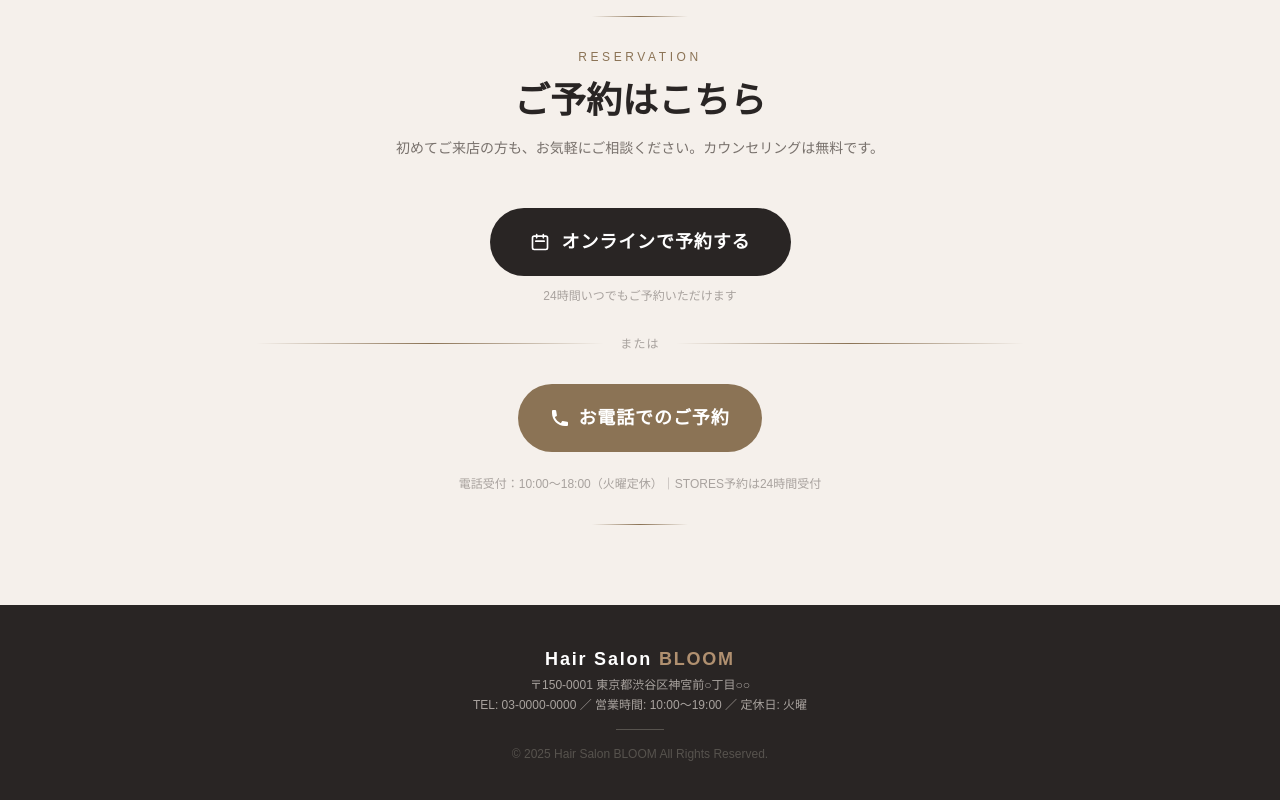
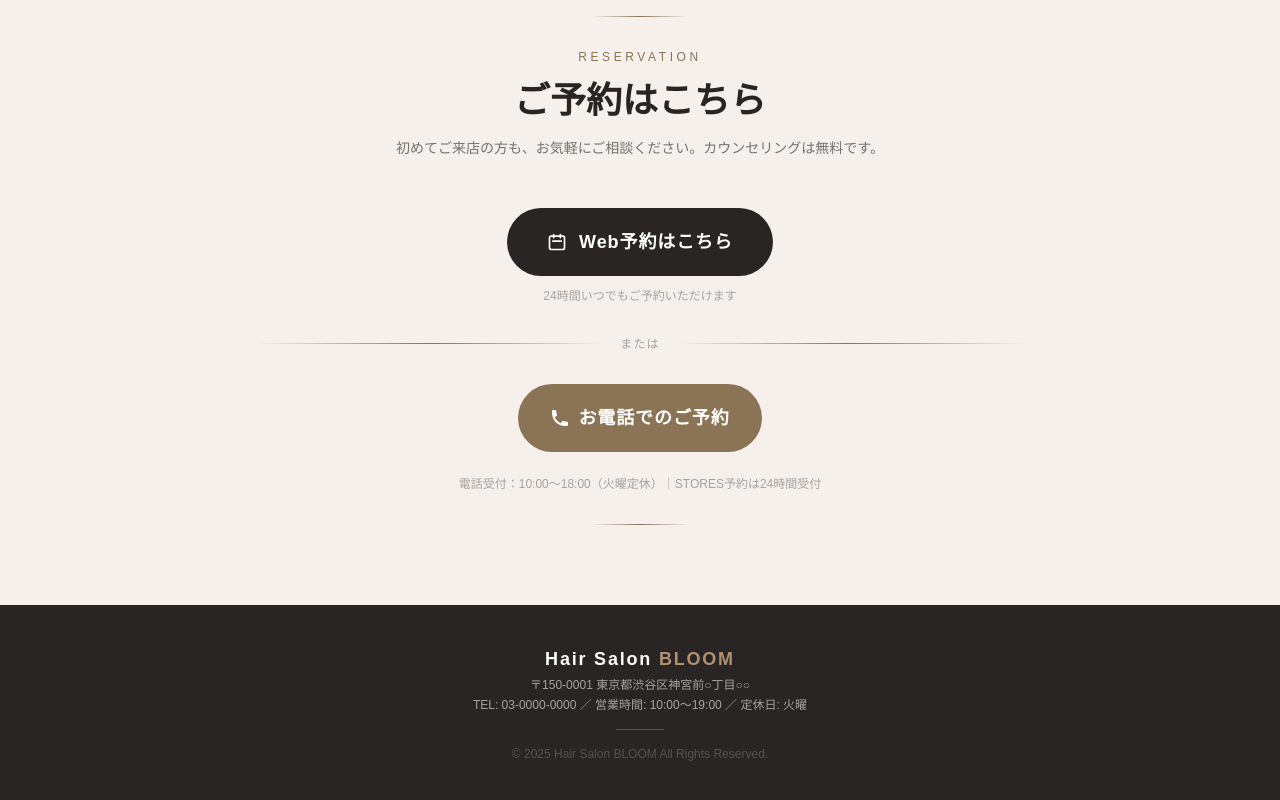
Before and after one commit to hisa0976/lp-projects, a plain HTML site: page hair-salon-bloom/index.html in a window 1280 px wide. Shown: the part 6132-6932 px from the top of the page. Drawn offline with nearby package versions, Linux system fonts and the light colour scheme.

Commit message:
予約ボタンテキストを「Web予約はこちら」に統一

```diff
--- a/hair-salon-bloom/index.html
+++ b/hair-salon-bloom/index.html
@@ -604,7 +604,7 @@
         <svg class="w-5 h-5" fill="none" stroke="currentColor" viewBox="0 0 24 24">
           <path stroke-linecap="round" stroke-linejoin="round" stroke-width="2" d="M8 7V3m8 4V3m-9 8h10M5 21h14a2 2 0 002-2V7a2 2 0 00-2-2H5a2 2 0 00-2 2v12a2 2 0 002 2z"/>
         </svg>
-        オンラインで予約する
+        Web予約はこちら
       </a>
       <p class="text-stone-400 text-xs mt-3">24時間いつでもご予約いただけます</p>
     </div>
```
Also changed, not shown: sakura-seikotsu/index.html (+1 -1 lines).
